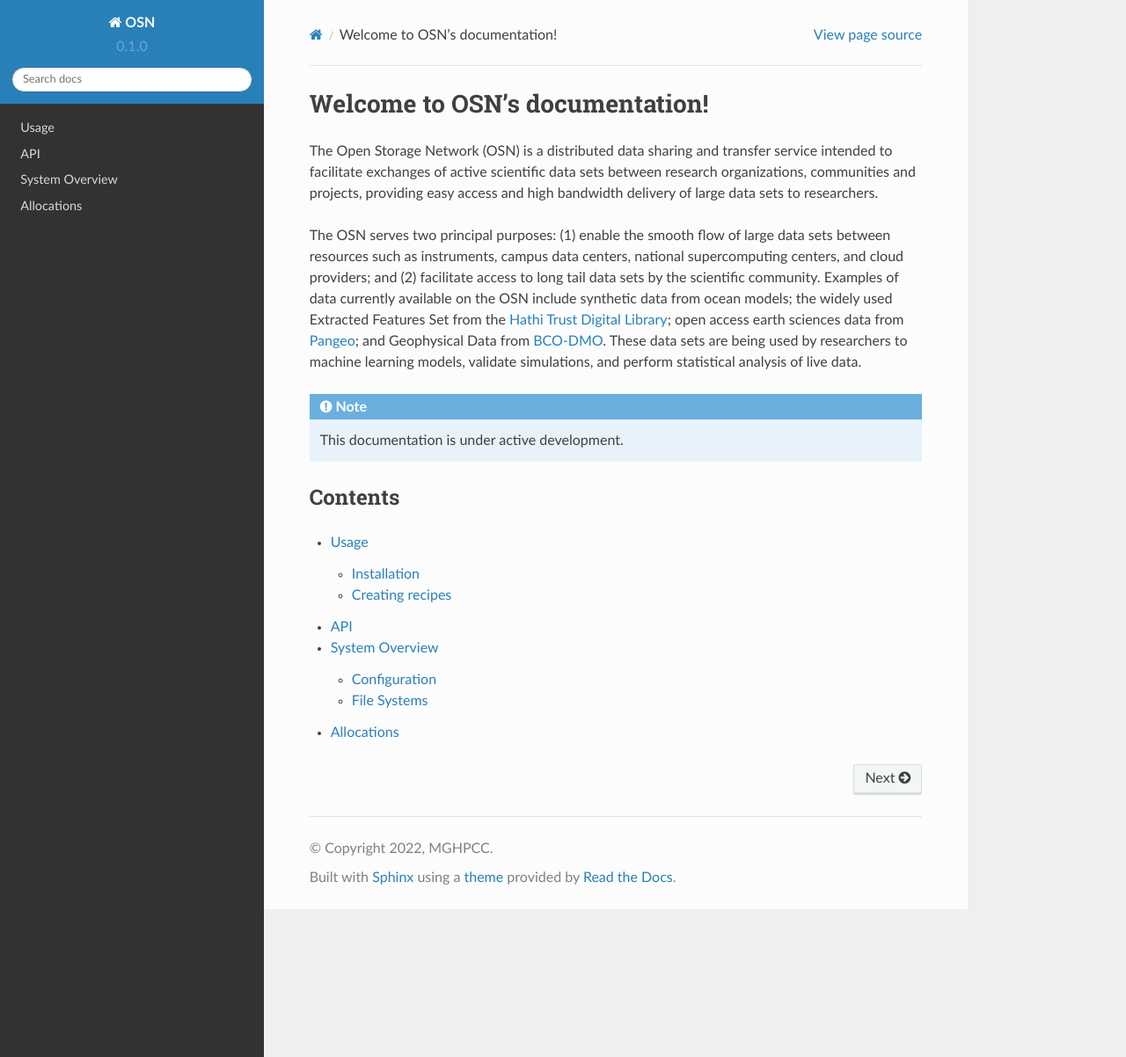
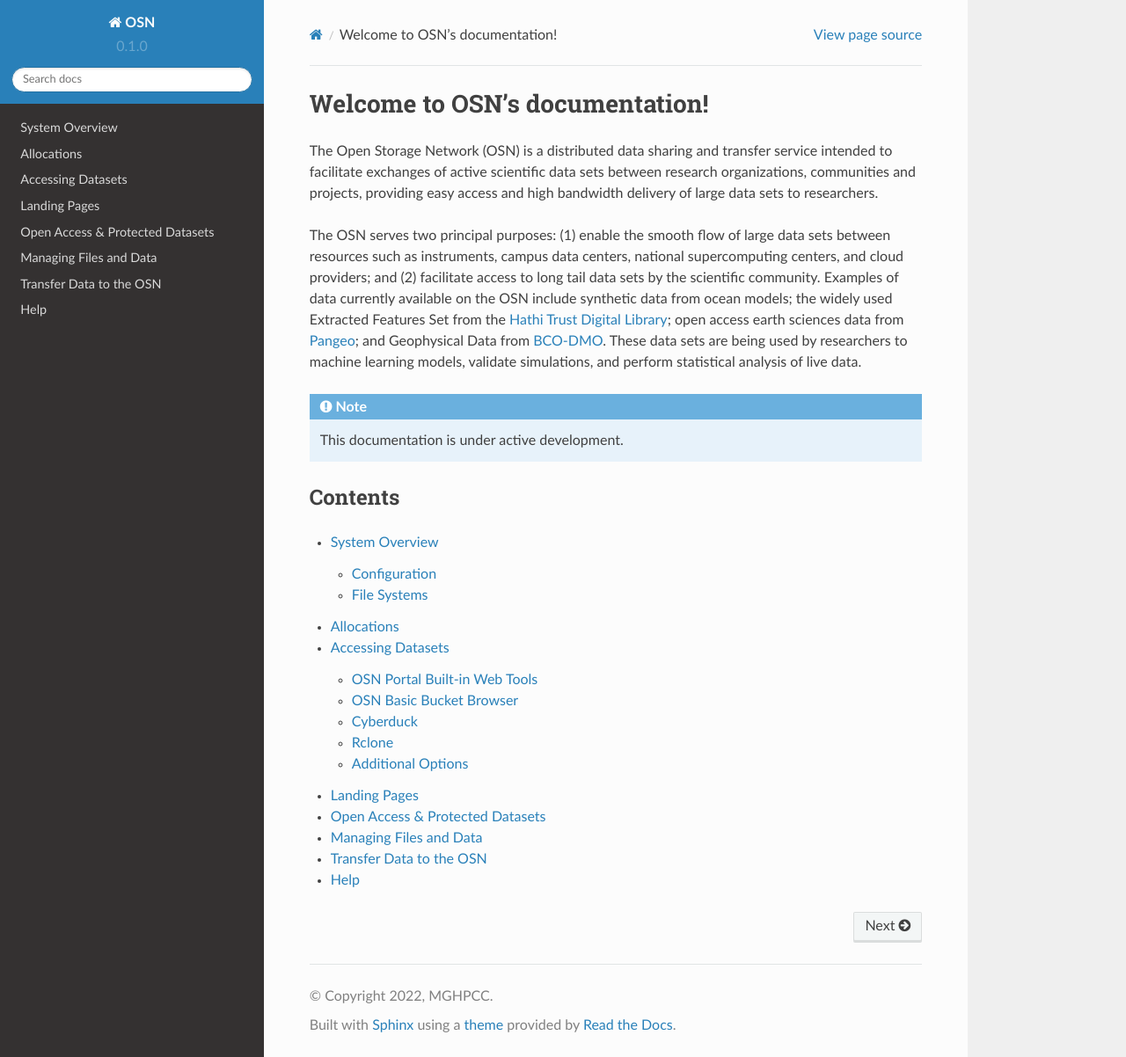
Before and after one commit to csimio/rtd-osn, a Sphinx documentation site: the page built from docs/source/index.rst, in a window 1280 px wide and 1202 px high. Shown: the whole window at 88% size. Built offline with Sphinx 7.4.7 and the Read the Docs theme 2.0.0, drawn with Linux system fonts in a browser that asks for light colours.

Commit message:
full skeletal docs added

```diff
--- /dev/null
+++ b/docs/source/accessing-datasets.rst
@@ -0,0 +1,24 @@
+Accessing Datasets
+==================
+
+.. autosummary::
+   :toctree: generated
+
+   osn
+
+OSN Portal Built-in Web Tools
+-----------------------------
+
+OSN Basic Bucket Browser
+------------------------
+This is BBB
+
+Cyberduck
+---------
+This is Cyberduck
+
+Rclone
+------
+
+Additional Options
+------------------
--- /dev/null
+++ b/docs/source/data-sets.rst
@@ -0,0 +1,4 @@
+Open Access & Protected Datasets
+================================
+
+blerg lorem ipsum
--- /dev/null
+++ b/docs/source/help.rst
@@ -0,0 +1,4 @@
+Help
+====
+
+blerg lorem ipsum
--- a/docs/source/index.rst
+++ b/docs/source/index.rst
@@ -26,7 +26,11 @@ Contents
 
 .. toctree::
 
-   usage
-   api
    system-overview
    allocations
+   accessing-datasets
+   landing-pages
+   data-sets
+   managing-files
+   transfer-data
+   help
--- /dev/null
+++ b/docs/source/landing-pages.rst
@@ -0,0 +1,4 @@
+Landing Pages
+=============
+
+blerg lorem ipsum
--- /dev/null
+++ b/docs/source/managing-files.rst
@@ -0,0 +1,4 @@
+Managing Files and Data
+=======================
+
+blerg lorem ipsum
--- /dev/null
+++ b/docs/source/transfer-data.rst
@@ -0,0 +1,4 @@
+Transfer Data to the OSN
+============================
+
+blerg lorem ipsum
```
